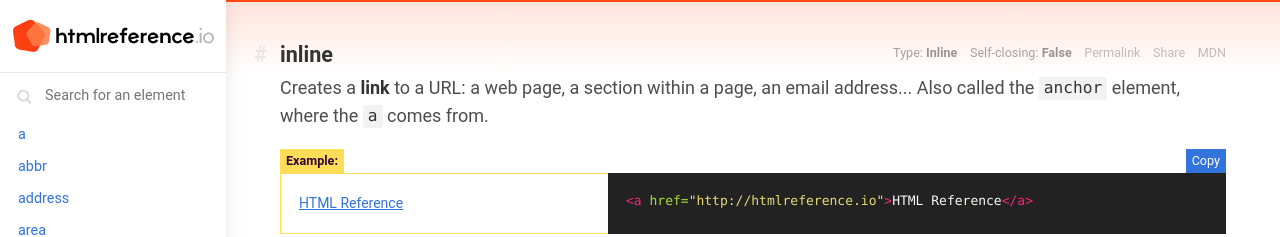
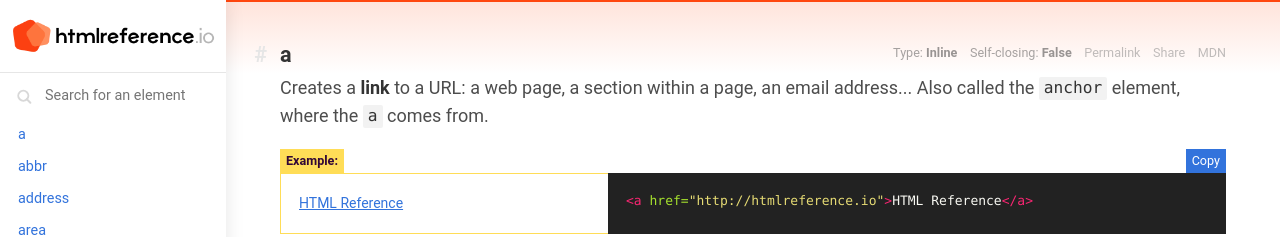
Before and after one commit to jgthms/html-reference, a Jekyll site: the page built from element/a/index.html, in a window 1280 px wide and 1116 px high. Shown: the top 237 px of the window. Built offline with Jekyll 4.4.1, drawn with Linux system fonts in a browser that asks for light colours; comment, search, counter and statistics services are not loaded.

Commit message:
fix var to display elementName

```diff
--- a/element/a/index.html
+++ b/element/a/index.html
@@ -5,13 +5,13 @@ elementType: inline
 selfClosing: no
 ---
 
-<section id="{{ page.elementType }}" class="element">
+<section id="{{ page.elementName }}" class="element">
   <header class="element-header">
     {% include components/elements-links.html %}
     <h2 class="element-name">
-      <a href="/#{{ page.elementType }}">
+      <a href="/#{{ page.elementName }}">
         <span>#</span>
-        {{ page.elementType }}
+        {{ page.elementName }}
       </a>
     </h2>
     <div class="element-description">
```
